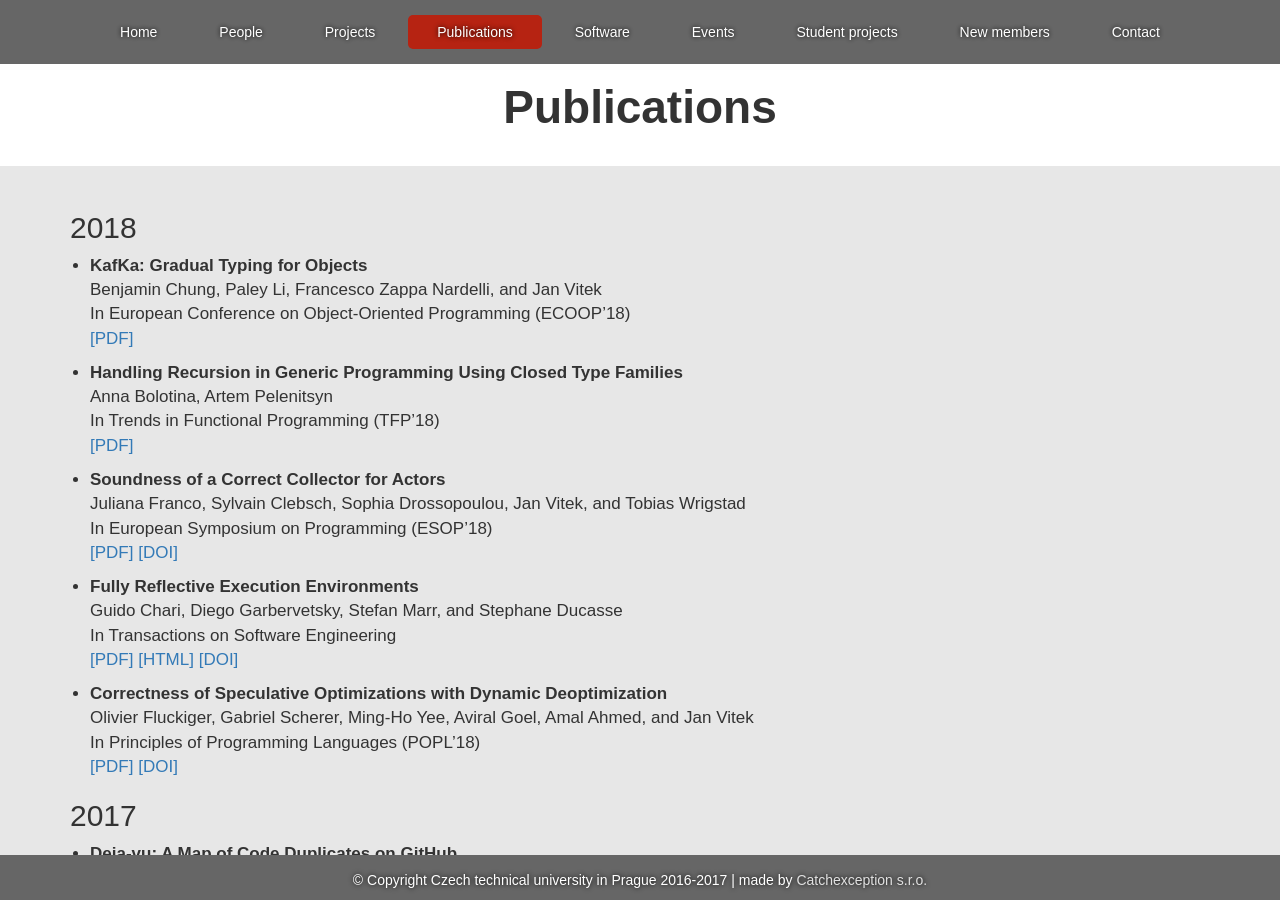
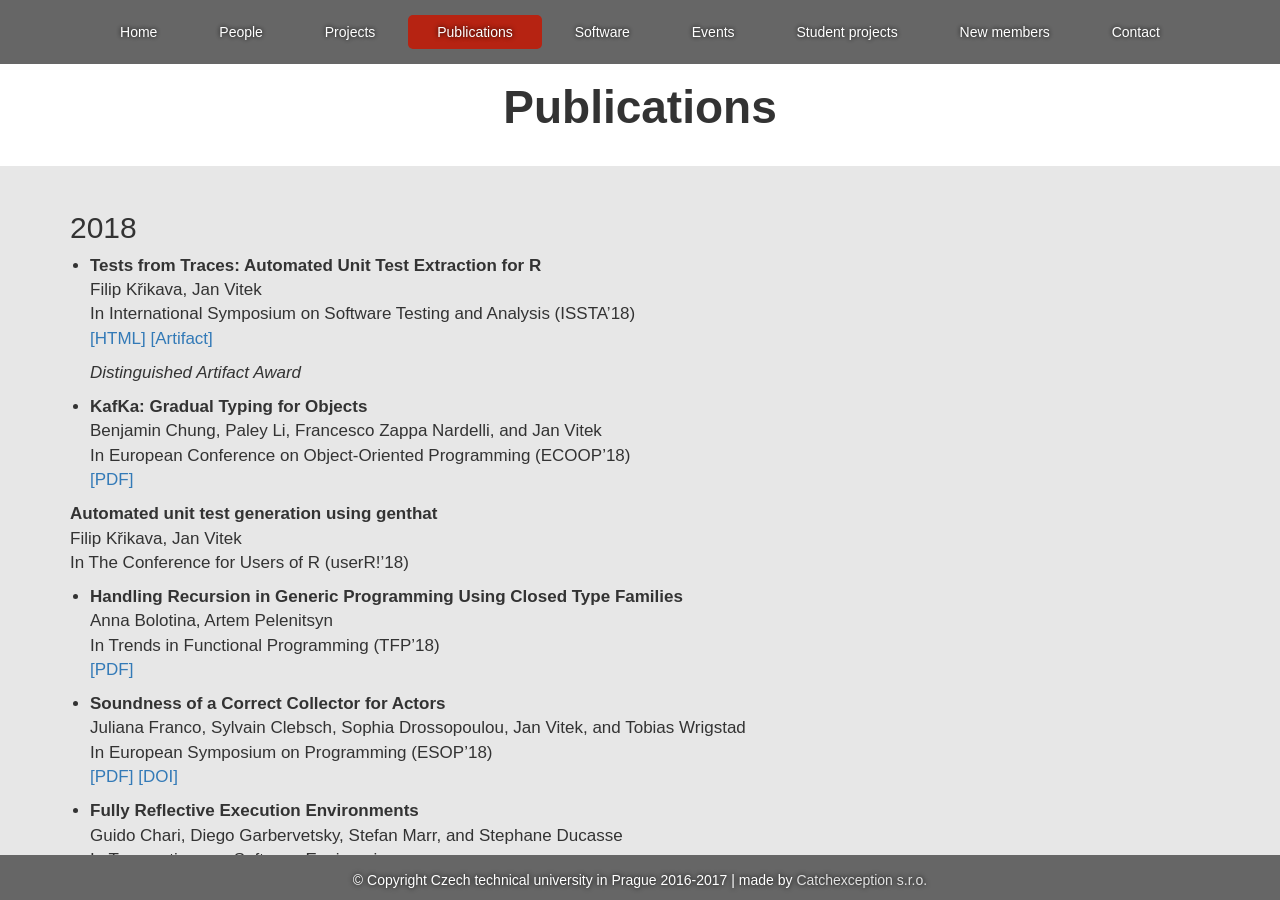
Before and after one commit to PRL-PRG/prl-prg.github.io, a Jekyll site: the page built from publications.md, in a window 1280 px wide and 900 px high. Built offline with Jekyll 4.4.1, drawn with Linux system fonts in a browser that asks for light colours.

Commit message:
Publication list updated: added accepted papers.

```diff
--- a/publications.md
+++ b/publications.md
@@ -5,15 +5,16 @@
 
 ## 2018
 
-<!-- July 16-18
-- **Tests from Traces: Automated Unit Test Extraction for R**  <! new line >
-  Filip Křikava, Jan Vitek <! new line >
-  In International Symposium on Software Testing and Analysis (ISSTA'18) <! new line >
+<!-- July 16-18 -->
+- **Tests from Traces: Automated Unit Test Extraction for R**  <!-- new line -->
+  Filip Křikava, Jan Vitek <!-- new line -->
+  In International Symposium on Software Testing and Analysis (ISSTA'18) <!-- new line -->
+  <!--[[PDF]]()  -->
+  [[HTML]](https://conf.researchr.org/event/issta-2018/issta-2018-technical-papers-tests-from-traces-automated-unit-test-generation-for-r)
+  <!-- [[DOI]]() -->
+  [[Artifact]](https://conf.researchr.org/track/issta-2018/issta-2018-Artifacts)
 
-  [[PDF]]()
-  [[DOI]]()
-  [[Artifact]]()
--->
+  *Distinguished Artifact Award*
 
 <!-- July 15-21 -->
 - **KafKa: Gradual Typing for Objects** <!-- new line -->
```
Also changed, not shown: other parts of publications.md (+6 -7 lines), index.md (+5 -0 lines).
